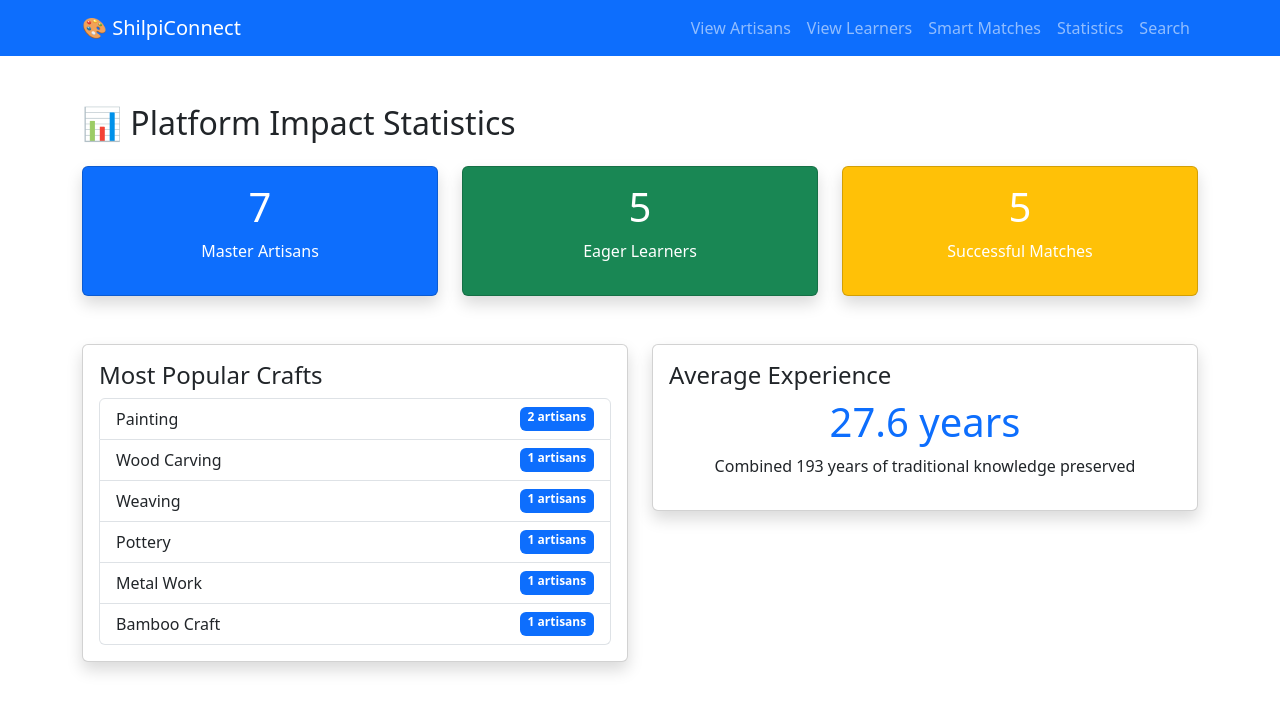
After one commit to SahanaM30/ShilpiConnect, a Flask app: page /stats in a window 1280 px wide. The commit adds this page. Shown: the top 712 px of the page. Run offline with Flask 3, Linux system fonts and the light colour scheme; data comes from the database, SQL or seed files in the repository; both versions use the stored data as it was after the commit.

Commit message:
Added smart matching system and statistics dashboard

```diff
--- a/app.py
+++ b/app.py
@@ -36,6 +36,11 @@ def register_artisan():
     if request.method == 'POST':
         name = request.form['name']
         skill = request.form['skill']
+
+        # Check if "Other" was selected and use the custom skill
+        if skill == 'Other':
+            skill = request.form.get('other_skill', 'Other')
+
         location = request.form['location']
         experience = request.form['experience']
         phone = request.form['phone']
@@ -58,6 +63,11 @@ def register_learner():
     if request.method == 'POST':
         name = request.form['name']
         interest = request.form['interest']
+
+        # Check if "Other" was selected and use the custom interest
+        if interest == 'Other':
+            interest = request.form.get('other_interest', 'Other')
+
         location = request.form['location']
         phone = request.form['phone']
 
@@ -71,6 +81,7 @@ def register_learner():
         return redirect(url_for('learners'))
 
     return render_template('register_learner.html')
+
 
 # SEARCH ARTISANS BY SKILL
 @app.route('/search')
@@ -87,5 +98,86 @@ def search():
 
     return render_template('search.html', artisans=artisans, skill=skill)
 
+# SMART MATCHING SYSTEM
+@app.route('/matches')
+def matches():
+    conn = get_db()
+
+    # Get all learners and artisans
+    learners = conn.execute('SELECT * FROM learners').fetchall()
+    artisans = conn.execute('SELECT * FROM artisans').fetchall()
+
+    match_results = []
+
+    for learner in learners:
+        for artisan in artisans:
+            # Calculate match score
+            score = 0
+
+            # Skill match (most important)
+            if learner['interest'].lower() == artisan['skill'].lower():
+                score += 70
+            elif learner['interest'].lower() in artisan['skill'].lower() or artisan['skill'].lower() in learner['interest'].lower():
+                score += 40
+
+            # Location match
+            if learner['location'].lower() == artisan['location'].lower():
+                score += 30
+            elif learner['location'].lower() in artisan['location'].lower() or artisan['location'].lower() in learner['location'].lower():
+                score += 15
+
+            # Only show matches above 50%
+            if score >= 50:
+                match_results.append({
+                    'learner_name': learner['name'],
+                    'interest': learner['interest'],
+                    'learner_location': learner['location'],
+                    'artisan_name': artisan['name'],
+                    'skill': artisan['skill'],
+                    'experience': artisan['experience'],
+                    'artisan_location': artisan['location'],
+                    'phone': artisan['phone'],
+                    'match_score': score
+                })
+
+    # Sort by match score (highest first)
+    match_results.sort(key=lambda x: x['match_score'], reverse=True)
+
+    conn.close()
+    return render_template('matches.html', matches=match_results)
+
+# STATISTICS PAGE
+@app.route('/stats')
+def stats():
+    conn = get_db()
+
+    # Get total counts
+    total_artisans = conn.execute('SELECT COUNT(*) as count FROM artisans').fetchone()['count']
+    total_learners = conn.execute('SELECT COUNT(*) as count FROM learners').fetchone()['count']
+
+    # Get popular skills
+    popular_skills = conn.execute('''
+        SELECT skill, COUNT(*) as count
+        FROM artisans
+        GROUP BY skill
+        ORDER BY count DESC
+    ''').fetchall()
+
+    # Get average experience
+    avg_exp = conn.execute('SELECT AVG(experience) as avg FROM artisans').fetchone()['avg']
+    total_exp = conn.execute('SELECT SUM(experience) as total FROM artisans').fetchone()['total']
+
+    conn.close()
+
+    return render_template('stats.html',
+                         total_artisans=total_artisans,
+                         total_learners=total_learners,
+                         total_matches=min(total_artisans, total_learners),  # Simple calculation
+                         popular_skills=popular_skills,
+                         avg_experience=round(avg_exp, 1) if avg_exp else 0,
+                         total_experience=total_exp if total_exp else 0)
+
+
+
 if __name__ == '__main__':
     app.run(debug=True)
--- a/templates/artisans.html
+++ b/templates/artisans.html
@@ -14,6 +14,8 @@
                 <a class="nav-link" href="/artisans">View Artisans</a>
                 <a class="nav-link" href="/learners">View Learners</a>
                 <a class="nav-link" href="/search">Search</a>
+                <a class="nav-link" href="/matches">Smart Matches</a>
+                <a class="nav-link" href="/stats">Statistics</a>
             </div>
         </div>
     </nav>
--- a/templates/home.html
+++ b/templates/home.html
@@ -14,6 +14,8 @@
                 <a class="nav-link" href="/artisans">View Artisans</a>
                 <a class="nav-link" href="/learners">View Learners</a>
                 <a class="nav-link" href="/search">Search</a>
+                <a class="nav-link" href="/matches">Smart Matches</a>
+                <a class="nav-link" href="/stats">Statistics</a>
             </div>
         </div>
     </nav>
--- a/templates/learners.html
+++ b/templates/learners.html
@@ -14,6 +14,8 @@
                 <a class="nav-link" href="/artisans">View Artisans</a>
                 <a class="nav-link" href="/learners">View Learners</a>
                 <a class="nav-link" href="/search">Search</a>
+                <a class="nav-link" href="/matches">Smart Matches</a>
+                <a class="nav-link" href="/stats">Statistics</a>
             </div>
         </div>
     </nav>
--- a/templates/search.html
+++ b/templates/search.html
@@ -14,6 +14,8 @@
                 <a class="nav-link" href="/artisans">View Artisans</a>
                 <a class="nav-link" href="/learners">View Learners</a>
                 <a class="nav-link" href="/search">Search</a>
+                <a class="nav-link" href="/matches">Smart Matches</a>
+                <a class="nav-link" href="/stats">Statistics</a>
             </div>
         </div>
     </nav>
--- /dev/null
+++ b/templates/stats.html
@@ -0,0 +1,81 @@
+<!DOCTYPE html>
+<html lang="en">
+<head>
+    <meta charset="UTF-8">
+    <meta name="viewport" content="width=device-width, initial-scale=1.0">
+    <title>Platform Statistics - ShilpiConnect</title>
+    <link href="https://cdn.jsdelivr.net/npm/bootstrap@5.3.3/dist/css/bootstrap.min.css" rel="stylesheet">
+</head>
+<body>
+    <nav class="navbar navbar-expand-lg navbar-dark bg-primary">
+        <div class="container">
+            <a class="navbar-brand" href="/">🎨 ShilpiConnect</a>
+            <div class="navbar-nav">
+                <a class="nav-link" href="/artisans">View Artisans</a>
+                <a class="nav-link" href="/learners">View Learners</a>
+                <a class="nav-link" href="/matches">Smart Matches</a>
+                <a class="nav-link" href="/stats">Statistics</a>
+                <a class="nav-link" href="/search">Search</a>
+            </div>
+        </div>
+    </nav>
+
+    <div class="container mt-5">
+        <h2>📊 Platform Impact Statistics</h2>
+
+        <div class="row mt-4">
+            <div class="col-md-4">
+                <div class="card text-white bg-primary shadow">
+                    <div class="card-body text-center">
+                        <h1>{{ total_artisans }}</h1>
+                        <p>Master Artisans</p>
+                    </div>
+                </div>
+            </div>
+            <div class="col-md-4">
+                <div class="card text-white bg-success shadow">
+                    <div class="card-body text-center">
+                        <h1>{{ total_learners }}</h1>
+                        <p>Eager Learners</p>
+                    </div>
+                </div>
+            </div>
+            <div class="col-md-4">
+                <div class="card text-white bg-warning shadow">
+                    <div class="card-body text-center">
+                        <h1>{{ total_matches }}</h1>
+                        <p>Successful Matches</p>
+                    </div>
+                </div>
+            </div>
+        </div>
+
+        <div class="row mt-5">
+            <div class="col-md-6">
+                <div class="card shadow">
+                    <div class="card-body">
+                        <h4>Most Popular Crafts</h4>
+                        <ul class="list-group">
+                            {% for skill in popular_skills %}
+                            <li class="list-group-item d-flex justify-content-between">
+                                {{ skill.skill }}
+                                <span class="badge bg-primary">{{ skill.count }} artisans</span>
+                            </li>
+                            {% endfor %}
+                        </ul>
+                    </div>
+                </div>
+            </div>
+            <div class="col-md-6">
+                <div class="card shadow">
+                    <div class="card-body">
+                        <h4>Average Experience</h4>
+                        <h1 class="text-center text-primary">{{ avg_experience }} years</h1>
+                        <p class="text-center">Combined {{ total_experience }} years of traditional knowledge preserved</p>
+                    </div>
+                </div>
+            </div>
+        </div>
+    </div>
+</body>
+</html>
```
Also changed, not shown: templates/matches.html (added, +54 -0 lines), templates/register_artisan.html (+35 -3 lines), templates/register_learner.html (+36 -3 lines), shilpiconnect.db.
